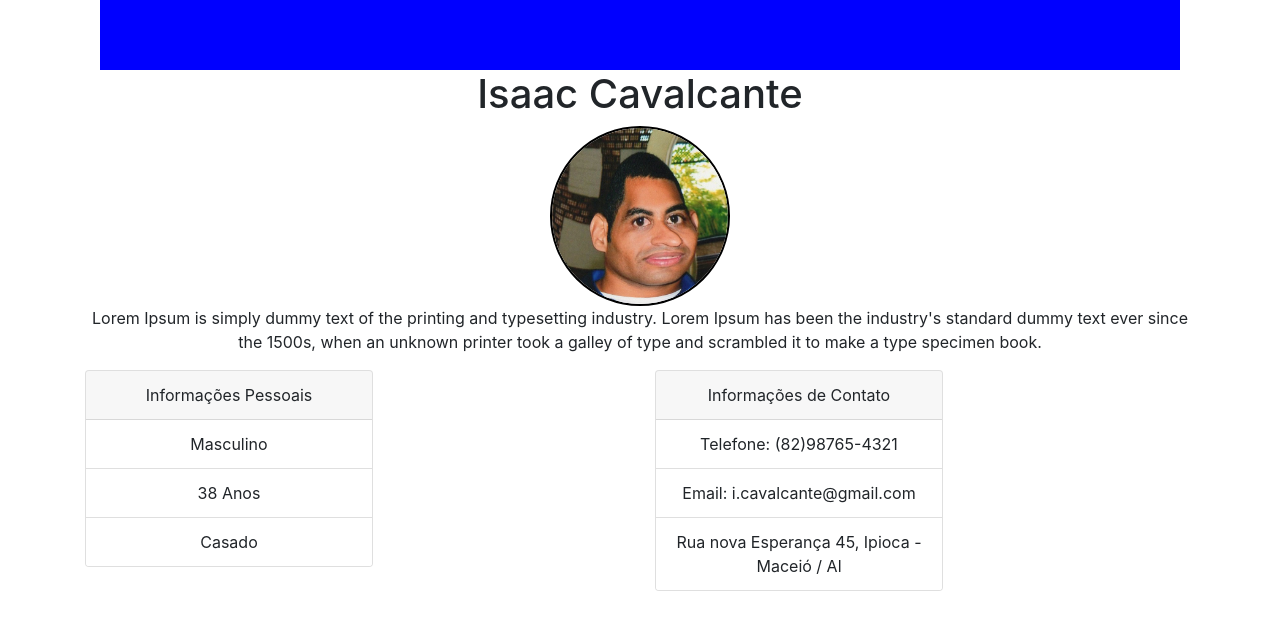
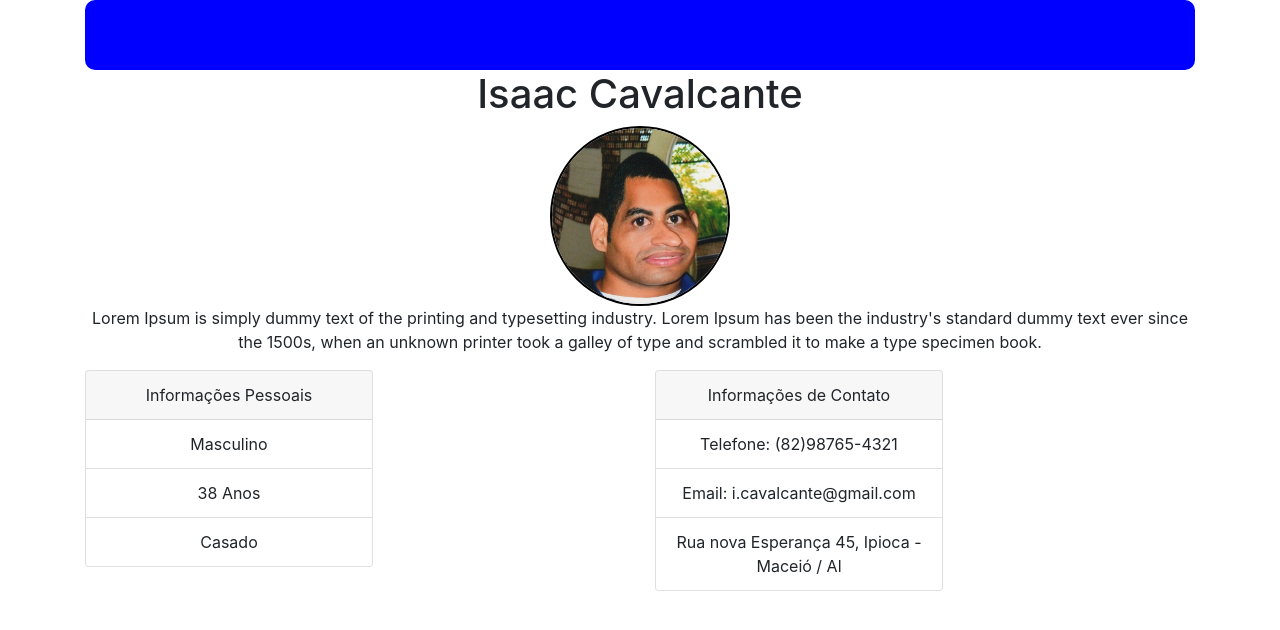
Before and after one commit to isaacc007/isaacc007.github.io, a plain HTML site: page index.html in a window 1280 px wide. Drawn offline with nearby package versions, Linux system fonts and the light colour scheme.

Commit message:
Update style.css

```diff
--- a/assets/css/style.css
+++ b/assets/css/style.css
@@ -19,11 +19,13 @@
 	cursor: pointer;
 	border-radius: 10px;
 }
+
 </style>
 
 body{
 	background-color: #f7f7f7;
 }
+
 #topo{
 	height:70px;
 	background-color: blue;
@@ -35,3 +37,11 @@ body{
 	max-height: 180px;
 	border: 2px solid black;
 }
+
+.linha{
+	height:70px;
+	background-color: blue;
+	border-radius: 10px;
+	cursor: pointer;
+	transition: all 0.7s;
+}
```
